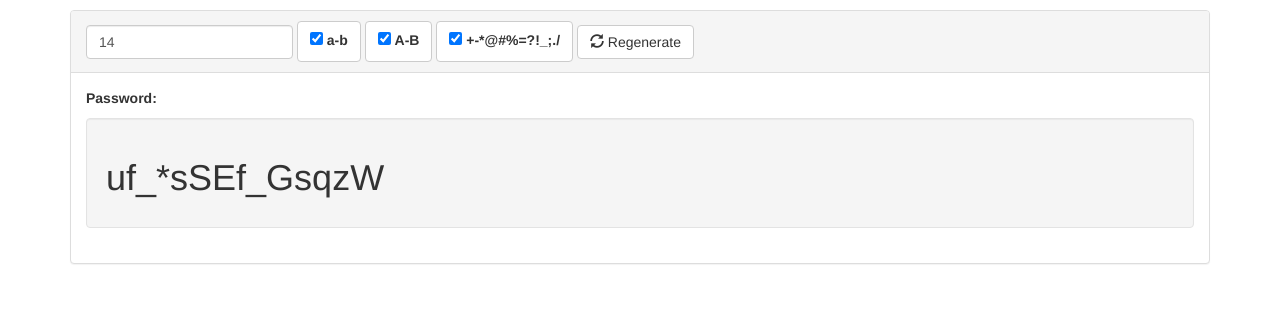
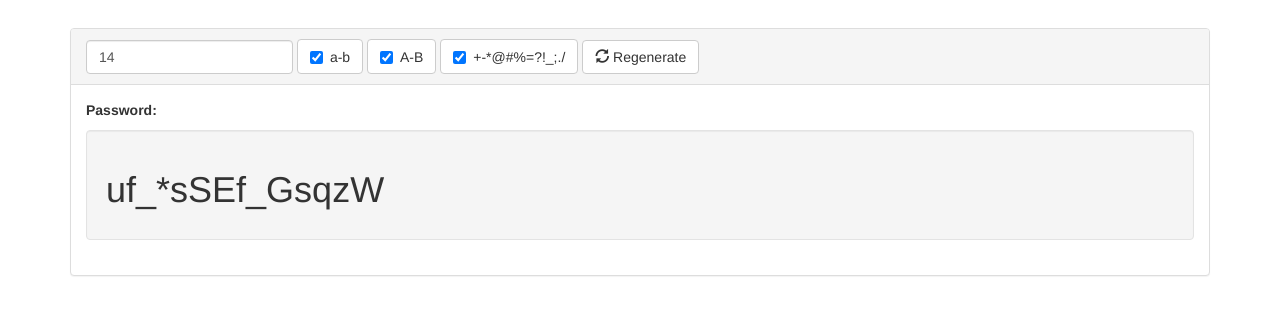
Before and after one commit to atoponce/password-generator-5, a plain HTML site: page index.html in a window 1280 px wide. Drawn offline with nearby package versions, Linux system fonts and the light colour scheme.

Commit message:
Added some bootstrap formatting for form

```diff
--- a/index.html
+++ b/index.html
@@ -9,7 +9,7 @@
 <script src="js/script.js"></script>
 
     <style>
-        body { padding-top: 1rem; }
+        body { padding-top: 2em; }
     </style>
 
 </head>
@@ -22,19 +22,26 @@
                 <div class="panel panel-default">
                     <div class="panel-heading">
                         <form class="form-inline" onsubmit="return false;">
-
+                            <div class="form-group">
                             <input type="text" class="form-control" id="char-count" ng-model="charCount" ng-change="makePassword()">
-                            <button class="btn btn-default"><input type="checkbox" id="ab" ng-model="samples[0].isSet" ng-change="makePassword()">
-                                <label for="ab"> a-b </label></button>
-                            <button class="btn btn-default"><input type="checkbox" id="AB" ng-model="samples[1].isSet" ng-change="makePassword()">
-                                <label for="AB"> A-B</label></button>
-                            <button class="btn btn-default"><input type="checkbox" id="symbols" ng-model="samples[2].isSet" ng-change="makePassword()">
-                                <label for="symbols"> +-*@#%=?!_;./</label></button>
-
+                            </div>
+                            <div class="form-group">
+                            <button class="btn btn-default"><label for="ab" class="checkbox-inline"><input type="checkbox" id="ab" ng-model="samples[0].isSet" ng-change="makePassword()">
+                                a-b </label></button>
+                            </div>
+                            <div class="form-group">
+                            <button class="btn btn-default"><label for="AB" class="checkbox-inline"><input type="checkbox" id="AB" ng-model="samples[1].isSet" ng-change="makePassword()">
+                                A-B</label></button>
+                            </div>
+                            <div class="form-group">
+                            <button class="btn btn-default"><label for="symbols" class="checkbox-inline"><input type="checkbox" id="symbols" ng-model="samples[2].isSet" ng-change="makePassword()">
+                                 +-*@#%=?!_;./</label></button>
+                            </div>
+                            <div class="form-group">
                             <button type="button" class="btn btn-default btn-md" ng-click="makePassword()">
                                 <span class="glyphicon glyphicon-refresh"></span> Regenerate
                             </button>
-
+                            </div>
                         </form>
                     </div>
                     <div class="panel-body">
```
